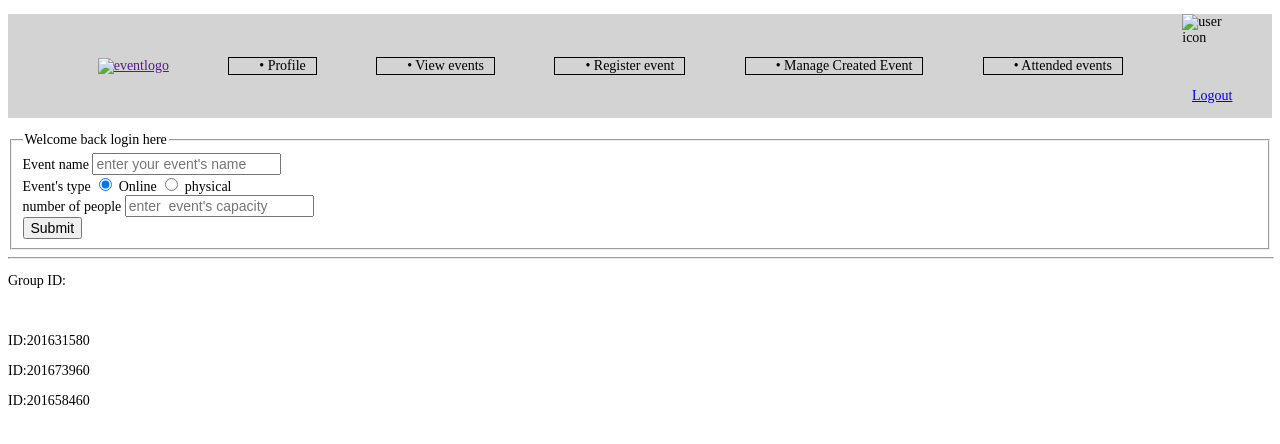
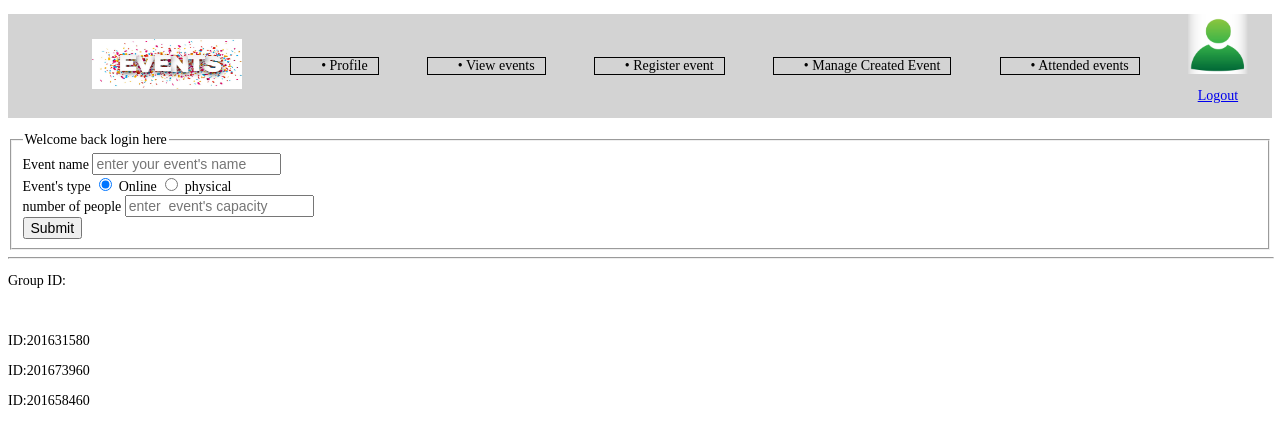
Before and after one commit to hisham7/SWE363, a plain HTML site: page RegisterEvents.html in a window 1280 px wide. Drawn offline with Linux system fonts and the light colour scheme; files that its build step writes are made by us from their sources.

Commit message:
Update RegisterEvents.html

```diff
--- a/RegisterEvents.html
+++ b/RegisterEvents.html
@@ -2,7 +2,7 @@
 <html>
 <head>
 	<title> RegisterEvents </title>
-	<link rel="stylesheet" type="text/css" href="css/style.css">
+	<link rel="stylesheet" type="text/css" href="style.css">
 	<meta charset="utf-8"/>
 </head >
 
@@ -10,7 +10,7 @@
 <header class="headerone">
 	<ul>
 
-		<li > <a href=""> <img class ="img-box" alt="eventlogo" src="images/Events.jpg"></a></li>
+		<li > <a href=""> <img class ="img-box" alt="eventlogo" src="Events.jpg"></a></li>
 		<li class="box1"><a href="Profile.html" class="MenuItem">&#8226; Profile</a></li>
 		<li class="box1"><a href="ViewEvents.html" class="MenuItem">&#8226; View events</a>  </li>
 		<li class="box1"><a href="RegisterEvents.html" class="MenuItem">&#8226; Register event </a> </li>
@@ -18,7 +18,7 @@
 		<li class="box1"><a href="" class="MenuItem">&#8226; Attended events</a></li>
 
 	<div class="box2">
-				<img src="images/loggedinIcon.PNG" width="60" height="60" alt="user icon">
+				<img src="loggedinIcon.PNG" width="60" height="60" alt="user icon">
 			<p><a href="index.html">Logout</a></p>
 		</div>
 
```
